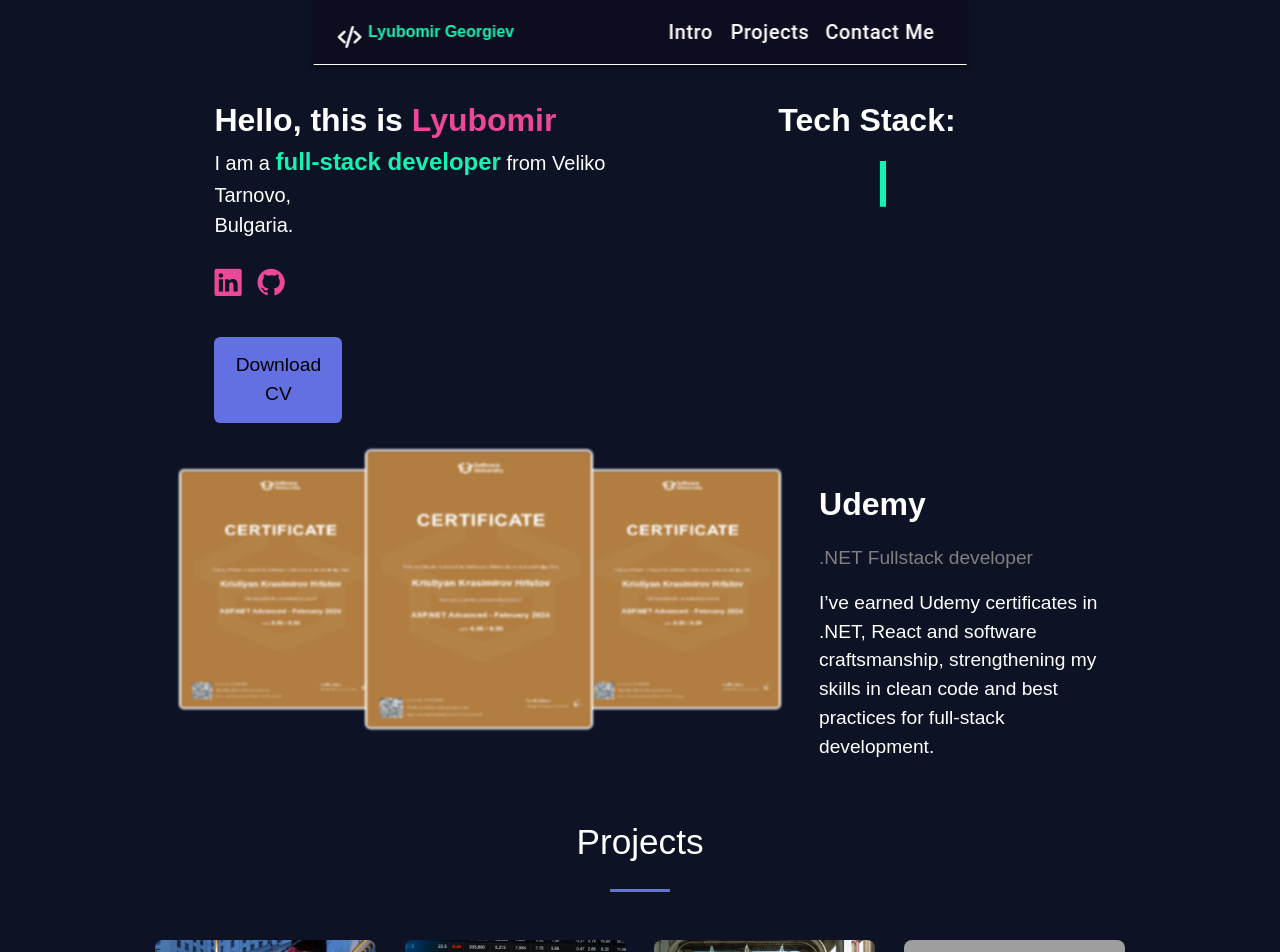
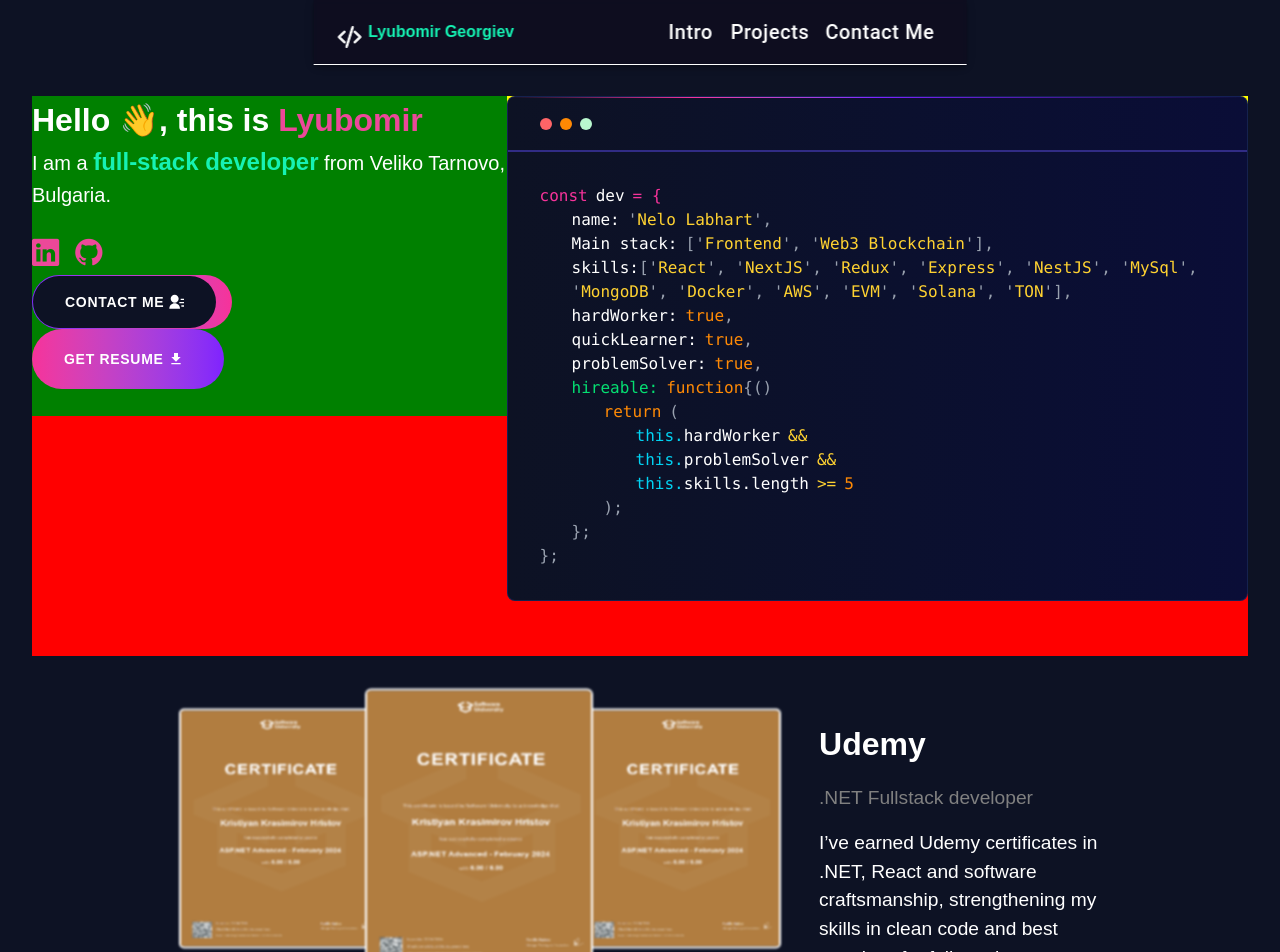
Before and after one commit to lyubomir2712/Portfolio, a React (Vite) app: page / in a window 1280 px wide. Shown: the top 952 px of the page. Built offline with nearby package versions, Linux system fonts and the light colour scheme; grey boxes are pictures that could not be loaded.

Commit message:
made most of the introduction section

```diff
--- /dev/null
+++ b/src/Components/IntroductionSection/GreetingsCodeComponent.jsx
@@ -0,0 +1,49 @@
+export default function GreetingsCodeComponent() {
+    return (
+        <div
+            className="order-1 lg:order-2 from-[#0d1224] border-[#1b2c68a0] relative rounded-lg border bg-gradient-to-r to-[#0a0d37] text-left">
+            <div className="flex flex-row">
+                <div className="h-[1px] w-full bg-gradient-to-r from-transparent via-pink-500 to-violet-600"></div>
+                <div className="h-[1px] w-full bg-gradient-to-r from-violet-600 to-transparent"></div>
+            </div>
+            <div className="px-4 lg:px-8 py-5">
+                <div className="flex flex-row space-x-2">
+                    <div className="h-3 w-3 rounded-full bg-red-400"></div>
+                    <div className="h-3 w-3 rounded-full bg-orange-400"></div>
+                    <div className="h-3 w-3 rounded-full bg-green-200"></div>
+                </div>
+            </div>
+            <div className="overflow-hidden border-t-[2px] border-indigo-900 px-4 lg:px-8 py-4 lg:py-8"><code
+                className="font-mono text-xs md:text-sm lg:text-base">
+                <div className="blink"><span className="mr-2 text-pink-500">const</span><span
+                    className="mr-2 text-white">dev</span><span className="mr-2 text-pink-500">= &#123; </span><span
+                    className="text-gray-400"></span></div><div>
+                <span className="ml-4 lg:ml-8 mr-2 text-white">name:</span>
+                <span className="text-gray-400">'</span>
+                <span className="text-amber-300">Nelo Labhart</span>
+                <span className="text-gray-400">',</span></div><div>
+                <span className="ml-4 lg:ml-8 mr-2 text-white">Main stack:</span>
+                <span className="text-gray-400">['</span><span className="text-amber-300">Frontend</span
+            ><span className="text-gray-400">', '</span><span className="text-amber-300">Web3 Blockchain</span>
+                <span className="text-gray-400">'],</span></div><div className="ml-4 lg:ml-8 mr-2"><span className=" text-white">skills:</span>
+                <span className="text-gray-400">['</span><span className="text-amber-300">React</span><span className="text-gray-400">', '</span><span className="text-amber-300">NextJS</span>
+                <span className="text-gray-400">', '</span><span className="text-amber-300">Redux</span><span className="text-gray-400">', '</span><span className="text-amber-300">Express</span>
+                <span className="text-gray-400">', '</span><span className="text-amber-300">NestJS</span><span className="text-gray-400">', '</span><span className="text-amber-300">MySql</span>
+                <span className="text-gray-400">', '</span><span className="text-amber-300">MongoDB</span><span className="text-gray-400">', '</span><span className="text-amber-300">Docker</span>
+                <span className="text-gray-400">', '</span><span className="text-amber-300">AWS</span><span className="text-gray-400">', '</span><span className="text-amber-300">EVM</span>
+                <span className="text-gray-400">', '</span><span className="text-amber-300">Solana</span><span className="text-gray-400">', '</span><span className="text-amber-300">TON</span>
+                <span className="text-gray-400">'],</span></div><div><span className="ml-4 lg:ml-8 mr-2 text-white">hardWorker:</span><span className="text-orange-400">true</span>
+                <span className="text-gray-400">,</span></div><div><span className="ml-4 lg:ml-8 mr-2 text-white">quickLearner:</span><span className="text-orange-400">true</span>
+                <span className="text-gray-400">,</span></div><div><span className="ml-4 lg:ml-8 mr-2 text-white">problemSolver:</span><span className="text-orange-400">true</span>
+                <span className="text-gray-400">,</span></div><div><span className="ml-4 lg:ml-8 mr-2 text-green-400">hireable:</span><span className="text-orange-400">function</span>
+                <span className="text-gray-400">&#123;() </span></div><div><span className="ml-8 lg:ml-16 mr-2 text-orange-400">return</span><span className="text-gray-400">(</span></div><div>
+                <span className="ml-12 lg:ml-24 text-cyan-400">this.</span><span className="mr-2 text-white">hardWorker</span><span className="text-amber-300">&amp;&amp;</span></div>
+                <div><span className="ml-12 lg:ml-24 text-cyan-400">this.</span><span className="mr-2 text-white">problemSolver</span><span className="text-amber-300">&amp;&amp;</span></div>
+                <div><span className="ml-12 lg:ml-24 text-cyan-400">this.</span><span className="mr-2 text-white">skills.length</span><span className="mr-2 text-amber-300">&gt;=</span>
+                    <span className="text-orange-400">5</span></div><div><span className="ml-8 lg:ml-16 mr-2 text-gray-400">);</span></div><div><span className="ml-4 lg:ml-8 text-gray-400">&#125;;</span>
+                </div>
+                <div><span className="text-gray-400">&#125;;</span></div>
+            </code></div>
+        </div>
+    )
+}
--- a/src/Components/IntroductionSection/IntroductionSection.css
+++ b/src/Components/IntroductionSection/IntroductionSection.css
@@ -1,18 +1,22 @@
 .introduction-section{
     margin: 4rem auto 0 auto;
     display: flex;
-    justify-content: center;
-    width: 70%;
+    justify-content: stretch;
+    width: 100%;
+    background-color: red;
+    height: 35rem;
 }
 .introduction-article{
     height: 20rem;
     width: 32rem;
     min-height: 10rem;
+    background-color: green;
 }
 .tech-stack-article{
     height: 20rem;
-    width: 28rem;
+    width: 50rem;
     min-height: 10rem;
+    background-color: yellow;
 }
 
 .name{
--- a/src/Components/IntroductionSection/IntroductionSection.jsx
+++ b/src/Components/IntroductionSection/IntroductionSection.jsx
@@ -2,6 +2,7 @@ import './IntroductionSection.css'
 import 'bootstrap-icons/font/bootstrap-icons.css';
 import Typewriter from "./TypeWriter.jsx";
 import {motion} from 'framer-motion';
+import GreetingsCodeComponent from "./GreetingsCodeComponent.jsx";
 
 export default function IntroductionSection() {
     return (
@@ -9,27 +10,27 @@ export default function IntroductionSection() {
             <article className={"introduction-article"}>
                 <motion.h3
                     className="introduction"
-                    initial={{ opacity: 0, x: -30 }}
-                    animate={{ opacity: 1, x: 0 }}
-                    transition={{ duration: 1.75, ease: "easeOut" }}
+                    initial={{opacity: 0, x: -30}}
+                    animate={{opacity: 1, x: 0}}
+                    transition={{duration: 1.75, ease: "easeOut"}}
                 >
-                    Hello, this is <span className="name">Lyubomir</span>
+                    Hello 👋, this is <span className="name">Lyubomir</span>
                 </motion.h3>
 
                 <motion.p
                     className="introduction-description"
-                    initial={{ opacity: 0, x: -30 }}
-                    animate={{ opacity: 1, x: 0 }}
-                    transition={{ duration: 1.75, ease: "easeOut"}}
+                    initial={{opacity: 0, x: -30}}
+                    animate={{opacity: 1, x: 0}}
+                    transition={{duration: 1.75, ease: "easeOut"}}
                 >
-                    I am a <span>full-stack developer</span> from Veliko Tarnovo,<br />Bulgaria.
+                    I am a <span>full-stack developer</span> from Veliko Tarnovo,<br/>Bulgaria.
                 </motion.p>
 
                 <div className={"introduction-socials"}>
                     <motion.div
-                        initial={{ opacity: 0, y: 20 }}
-                        animate={{ opacity: 1, y: 0 }}
-                        transition={{ duration: 1.2, ease: "easeOut", delay: 0.2 }}
+                        initial={{opacity: 0, y: 20}}
+                        animate={{opacity: 1, y: 0}}
+                        transition={{duration: 1.2, ease: "easeOut", delay: 0.2}}
                     >
                         <a href="https://www.linkedin.com/in/lyubomir-georgiev-ab9116248/">
                             <i className="bi bi-linkedin icon"></i>
@@ -37,9 +38,9 @@ export default function IntroductionSection() {
                     </motion.div>
 
                     <motion.div
-                        initial={{ opacity: 0, y: 20 }}
-                        animate={{ opacity: 1, y: 0 }}
-                        transition={{ duration: 1.3, ease: "easeOut", delay: 0.4 }}
+                        initial={{opacity: 0, y: 20}}
+                        animate={{opacity: 1, y: 0}}
+                        transition={{duration: 1.3, ease: "easeOut", delay: 0.4}}
                     >
 
                         <a href="https://github.com/lyubomir2712">
@@ -47,37 +48,62 @@ export default function IntroductionSection() {
                         </a>
                     </motion.div>
                 </div>
-                    <motion.a
-                        className="cv-downloader"
-                        href="LyubomirGeorgievGeorgievResume.pdf"
-                        download="LyubomirGeorgievResume.pdf"
-                        initial={{ opacity: 0, y: 20 }}
-                        animate={{ opacity: 1, y: 0 }}
-                        transition={{ duration: 0.8, ease: "easeOut", delay: 0.8 }}
-                    >
-                        Download CV
-                    </motion.a>
+                {/*<motion.a*/}
+                {/*    className="cv-downloader"*/}
+                {/*    href="LyubomirGeorgievGeorgievResume.pdf"*/}
+                {/*    download="LyubomirGeorgievResume.pdf"*/}
+                {/*    initial={{opacity: 0, y: 20}}*/}
+                {/*    animate={{opacity: 1, y: 0}}*/}
+                {/*    transition={{duration: 0.8, ease: "easeOut", delay: 0.8}}*/}
+                {/*>*/}
+                {/*    Download CV*/}
+                {/*</motion.a>*/}
+
+                <div className="introduction-button-group flex-row justify-center items-center ">
+                <a className="w-50 block bg-gradient-to-r to-pink-500 from-violet-600 p-[1px] rounded-full transition-all duration-300 hover:from-pink-500 hover:to-violet-600"
+                   href="#contact">
+                    <button
+                        className="px-3 text-xs md:px-8 py-3 md:py-4 bg-[#0d1224] rounded-full border-none text-center md:text-sm font-medium uppercase tracking-wider text-[#ffff] no-underline transition-all duration-200 ease-out  md:font-semibold flex items-center gap-1 hover:gap-3">
+                        <span>Contact me</span>
+                        <svg stroke="currentColor" fill="currentColor" strokeWidth="0" viewBox="0 0 24 24" height="16"
+                             width="16" xmlns="http://www.w3.org/2000/svg">
+                            <path
+                                d="M2 22C2 17.5817 5.58172 14 10 14C14.4183 14 18 17.5817 18 22H2ZM10 13C6.685 13 4 10.315 4 7C4 3.685 6.685 1 10 1C13.315 1 16 3.685 16 7C16 10.315 13.315 13 10 13ZM20 17H24V19H20V17ZM17 12H24V14H17V12ZM19 7H24V9H19V7Z"></path>
+                        </svg>
+                    </button>
+                </a>
+
+                <a className="flex items-center w-48 h-15 gap-1 hover:gap-3 rounded-full bg-gradient-to-r from-pink-500 to-violet-600 px-3 md:px-8 py-3 md:py-4 text-center text-xs md:text-sm font-medium uppercase tracking-wider text-white no-underline transition-all duration-200 ease-out hover:text-white hover:no-underline md:font-semibold"
+                   role="button" target="_blank" href=""><span>Get Resume</span>
+                    <svg stroke="currentColor" fill="currentColor" strokeWidth="0" viewBox="0 0 24 24" height="16"
+                         width="16" xmlns="http://www.w3.org/2000/svg">
+                        <path fill="none" d="M0 0h24v24H0z"></path>
+                        <path d="M5 20h14v-2H5v2zM19 9h-4V3H9v6H5l7 7 7-7z"></path>
+                    </svg>
+                </a>
+                </div>
             </article>
 
             <article className="tech-stack-article">
-                    <motion.h3
-                        className="tech-stack"
-                        initial={{ opacity: 0, x: 30 }}
-                        animate={{ opacity: 1, x: 0 }}
-                        transition={{ duration: 1.75, ease: "easeOut" }}
-                    >
-                        Tech Stack:
-                    </motion.h3>
+                {/*<motion.h3*/}
+                {/*    className="tech-stack"*/}
+                {/*    initial={{ opacity: 0, x: 30 }}*/}
+                {/*    animate={{ opacity: 1, x: 0 }}*/}
+                {/*    transition={{ duration: 1.75, ease: "easeOut" }}*/}
+                {/*>*/}
+                {/*    Tech Stack:*/}
+                {/*</motion.h3>*/}
 
-                    <motion.div
-                        initial={{ opacity: 0, x: 30 }}
-                        animate={{ opacity: 1, x: 0 }}
-                        transition={{ duration: 1.75, ease: "easeOut"}}
-                    >
+                <motion.div
+                    initial={{opacity: 0, x: 30}}
+                    animate={{opacity: 1, x: 0}}
+                    transition={{duration: 1.75, ease: "easeOut"}}
+                >
 
-                        <Typewriter />
-                    </motion.div>
-                </article>
+                    {/*<Typewriter />*/}
+                    <GreetingsCodeComponent/>
+                </motion.div>
+            </article>
             </section>
     )
 }
--- a/src/Components/ProjectsSection/ProjectsSection.css
+++ b/src/Components/ProjectsSection/ProjectsSection.css
@@ -1,20 +1,5 @@
 .projects-section {
     position: relative;
-}
-
-.projects-title{
-    text-decoration-style: solid;
-    margin-bottom: 3rem;
-    font-size: 2.2rem;
-}
-
-.projects-title::after {
-    content: "";
-    display: block;
-    width: 5%;
-    height: 0.2rem;
-    background-color: #6370e2;
-    margin: 1.25rem auto 0;
 }
 
 .projects-container {
@@ -23,6 +8,24 @@
     gap: 1.8rem;
     justify-content: center;
     margin: 0 auto;
+
+}
+
+.projects-card-image {
+    overflow-clip-margin: content-box;
+    overflow: clip;
+    object-fit: cover;
+}
+
+.projects-card:hover .projects-card-image img{
+    transform: scale(1.2);
+}
+.projects-card:hover{
+    border: 0.5px solid #546083;
+}
+
+.projects-card{
+    overflow: hidden;
 }
 
 .projects-card{
@@ -40,7 +43,14 @@
     padding-left: 0.5rem;
     margin: 0;
     flex: 0.6;
+    font-weight: bolder;
+    font-size: 1.2rem;
 }
+
+.card-title:hover {
+    color: #7c3aed;
+}
+
 .card-body{
     flex: 2;
     display: flex;
@@ -54,6 +64,7 @@
     width: 100%;
     -webkit-border-top-left-radius: 0.5rem;
     -webkit-border-top-right-radius: 0.5rem;
+    transition: transform 0.5s ease;
 }
 
 .projects-card-content{
@@ -90,6 +101,7 @@
 }
 
 .button-area a:hover{
-    background-color: rgba(255, 255, 255, 0.54);
+    /*background-color: rgba(255, 255, 255, 0.54);*/
+    background-color: rgba(123, 0, 255, 0.34);
     border-radius: 0.3rem;
 }
--- a/src/Components/ProjectsSection/ProjectsSection.jsx
+++ b/src/Components/ProjectsSection/ProjectsSection.jsx
@@ -1,12 +1,16 @@
 import './ProjectsSection.css';
 import {motion} from 'framer-motion';
+import DivisionLine from "../DivisionLine/DivisionLine.jsx";
+import Title from "../Title/Title.jsx";
 
 export default function ProjectsSection() {
     return (
         <section id="projects-section" className="projects-section">
-            <h2 className="projects-title">Projects</h2>
+            <br/><br/>
+            <DivisionLine/>
 
-
+            <Title title={"Projects"}/>
+            <br/><br/>
             <motion.div
                 className="projects-container"
                 initial={{ opacity: 0, y: 50 }}
@@ -31,8 +35,8 @@ export default function ProjectsSection() {
                                 </p>
                             </div>
                             <div className="button-area">
-                                <a href="">Open App</a>
-                                <a href="">View Code</a>
+                                <a className="projects-card-button" href="">Open App</a>
+                                <a className="projects-card-button" href="">View Code</a>
                             </div>
                         </div>
                     </div>
@@ -56,8 +60,8 @@ export default function ProjectsSection() {
                                 </p>
                             </div>
                             <div className="button-area">
-                                <a href="">Open App</a>
-                                <a href="">View Code</a>
+                                <a className="projects-card-button" href="">Open App</a>
+                                <a className="projects-card-button" href="">View Code</a>
                             </div>
                         </div>
                     </div>
@@ -81,8 +85,8 @@ export default function ProjectsSection() {
                                 </p>
                             </div>
                             <div className="button-area">
-                                <a href="">Open App</a>
-                                <a href="">View Code</a>
+                                <a className="projects-card-button" href="">Open App</a>
+                                <a className="projects-card-button" href="">View Code</a>
                             </div>
                         </div>
                     </div>
@@ -106,8 +110,8 @@ export default function ProjectsSection() {
                                 </p>
                             </div>
                             <div className="button-area">
-                                <a href="">Open App</a>
-                                <a href="">View Code</a>
+                                <a className="projects-card-button" href="">Open App</a>
+                                <a className="projects-card-button" href="">View Code</a>
                             </div>
                         </div>
                     </div>
```
